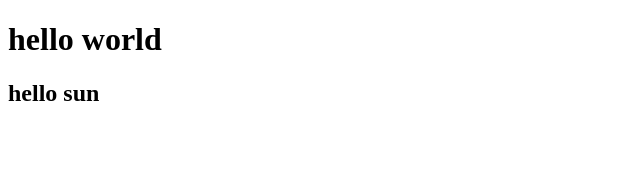
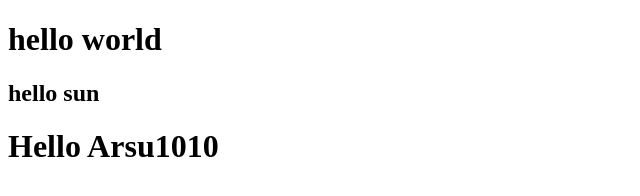
Before and after one commit to arsu-maehae/qrcode-project, a plain HTML site: page front-end/index.html in a window 1280 px wide. Shown: the whole page, without its empty margins (0-640 px from the left). Drawn offline with Linux system fonts and the light colour scheme.

Commit message:
add Text

```diff
--- a/front-end/index.html
+++ b/front-end/index.html
@@ -8,5 +8,6 @@
 <body>
     <h1>hello world</h1>
     <h2>hello sun</h2>
+    <h1>Hello Arsu1010</h1>
 </body>
 </html>
```
